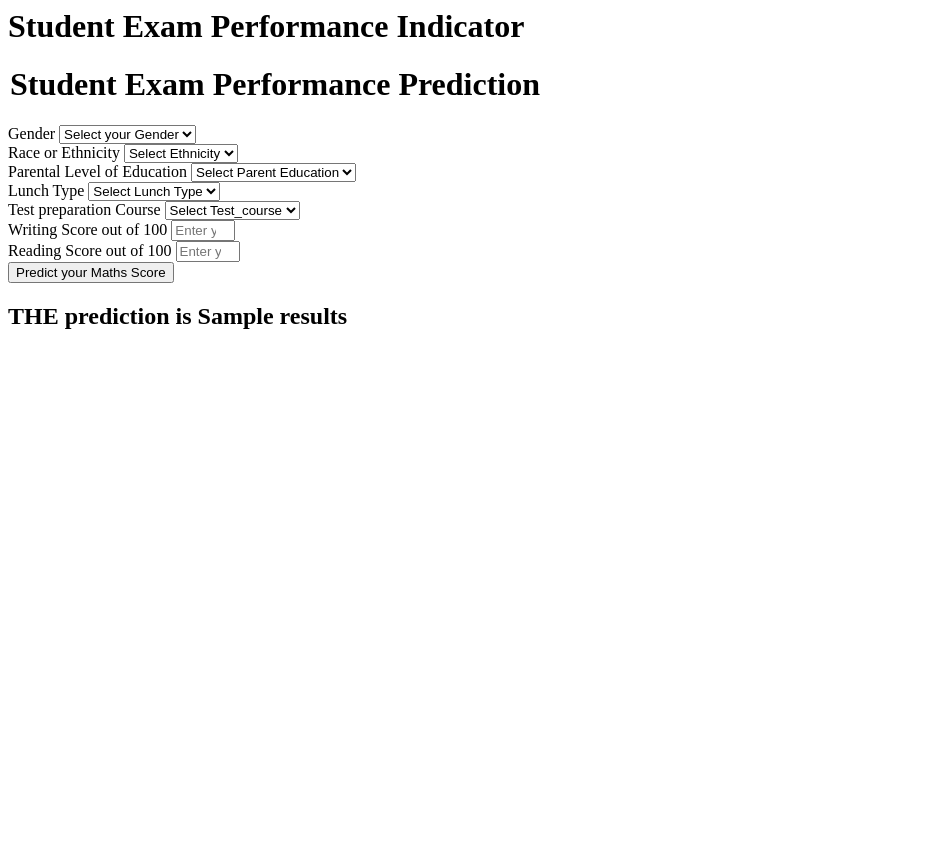
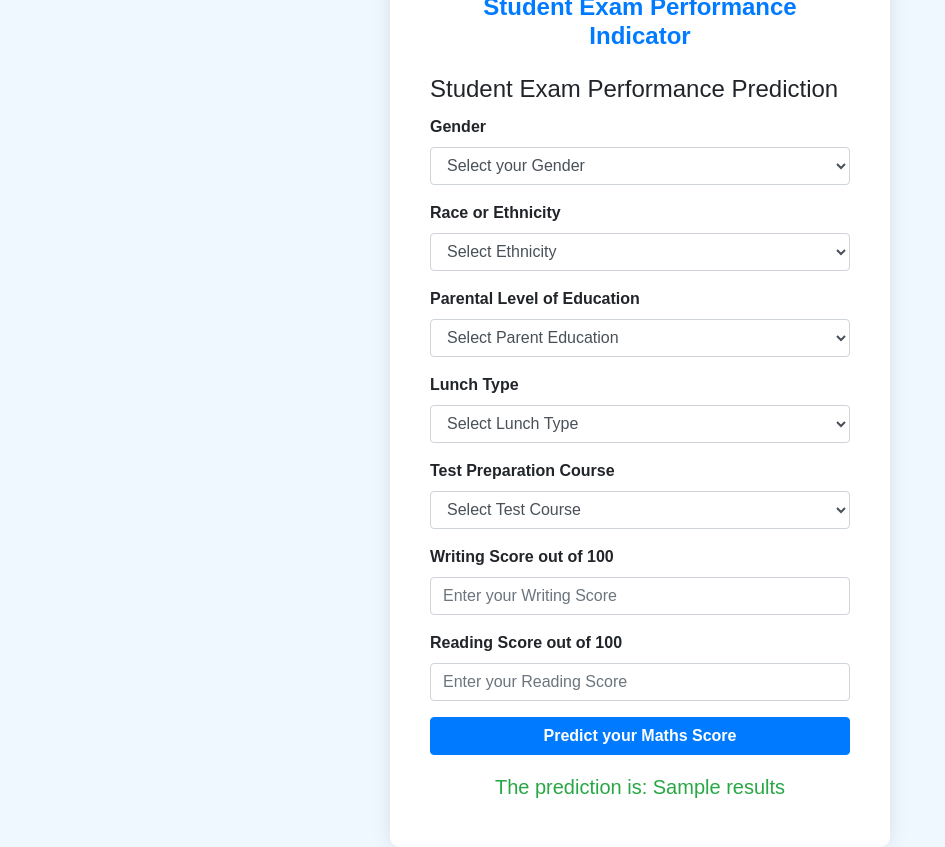
Before and after one commit to Ahmad1998-RPA/MLProject, a Flask app: template templates/home.html in a window 1280 px wide. Shown: the whole page, without its empty margins (0-945 px from the left). Before the commit the page ends 329 px from the top, so only its background shows below. Run offline with Flask 3, Linux system fonts and the light colour scheme; the template is opened without the code that fills it: most values are stand-ins (such as "Sample title", 1, 10 or a date in 2020); some libraries are stand-ins or nearby versions.

Commit message:
Add files via upload

```diff
--- a/templates/home.html
+++ b/templates/home.html
@@ -1,111 +1,150 @@
-<html>
+<!DOCTYPE html>
+<html lang="en">
+
+<head>
+    <meta charset="UTF-8">
+    <meta name="viewport" content="width=device-width, initial-scale=1.0">
+    <title>Student Exam Performance Indicator</title>
+    <!-- Bootstrap CSS -->
+    <link href="https://maxcdn.bootstrapcdn.com/bootstrap/4.5.2/css/bootstrap.min.css" rel="stylesheet">
+    <style>
+        body {
+            background-color: #f0f8ff;
+            font-family: Arial, sans-serif;
+            padding: 0;
+            margin: 0;
+            display: flex;
+            justify-content: center;
+            align-items: center;
+            height: 100vh;
+        }
+
+        .login {
+            background-color: white;
+            padding: 40px;
+            border-radius: 10px;
+            box-shadow: 0px 0px 20px rgba(0, 0, 0, 0.1);
+            max-width: 500px;
+            width: 100%;
+        }
+
+        h1 {
+            font-size: 24px;
+            font-weight: bold;
+            margin-bottom: 20px;
+            color: #007bff;
+            text-align: center;
+        }
+
+        h2 {
+            font-size: 20px;
+            margin-top: 20px;
+            text-align: center;
+            color: #28a745;
+        }
+
+        .form-label {
+            font-weight: bold;
+        }
+
+        .btn-primary {
+            background-color: #007bff;
+            border-color: #007bff;
+            font-weight: bold;
+            width: 100%;
+        }
+
+        .btn-primary:hover {
+            background-color: #0056b3;
+            border-color: #004085;
+        }
+
+        .mb-3 {
+            margin-bottom: 15px;
+        }
+    </style>
+</head>
+
 <body>
     <div class="login">
         <h1>Student Exam Performance Indicator</h1>
+        <form action="{{ url_for('predict_datapoint')}}" method="post">
+            <legend>Student Exam Performance Prediction</legend>
 
-       <form action="{{ url_for('predict_datapoint')}}" method="post">
-        <h1>
-            <legend>Student Exam Performance Prediction</legend>
-        </h1>
             <div class="mb-3">
                 <label class="form-label">Gender</label>
-            <select class="form-control" name="gender" placeholder="Enter you Gender" required>
+                <select class="form-control" name="gender" placeholder="Enter your Gender" required>
                     <option class="placeholder" selected disabled value="">Select your Gender</option>
-                <option value="male">
-                    Male
-                </option>
-                <option value="female">
-                    Female
-                </option>
+                    <option value="male">Male</option>
+                    <option value="female">Female</option>
                 </select>
             </div>
+
             <div class="mb-3">
                 <label class="form-label">Race or Ethnicity</label>
-            <select class="form-control" name="ethnicity" placeholder="Enter you ethnicity" required>
+                <select class="form-control" name="ethnicity" placeholder="Enter your Ethnicity" required>
                     <option class="placeholder" selected disabled value="">Select Ethnicity</option>
-                <option value="group A">
-                    Group A
-                </option>
-                <option value="group B">
-                    Group B
-                </option>
-                <option value="group C">
-                    Group C
-                </option>
-                <option value="group D">
-                    Group D
-                </option>
-                <option value="group E">
-                    Group E
-                </option>
+                    <option value="group A">Group A</option>
+                    <option value="group B">Group B</option>
+                    <option value="group C">Group C</option>
+                    <option value="group D">Group D</option>
+                    <option value="group E">Group E</option>
                 </select>
             </div>
+
             <div class="mb-3">
                 <label class="form-label">Parental Level of Education</label>
-            <select class="form-control" name="parental_level_of_education"
-                placeholder="Enter you Parent Education" required>
+                <select class="form-control" name="parental_level_of_education" placeholder="Enter your Parent Education" required>
                     <option class="placeholder" selected disabled value="">Select Parent Education</option>
-                <option value="associate's degree">
-                    associate's degree
-                </option>
-                <option value="bachelor's degree">
-                    bachelor's degree
-                </option>
-                <option value="high school">
-                    high school
-                </option>
-                <option value="master's degree">
-                    master's degree
-                </option>
-                <option value="some college">
-                    some college
-                </option>
-                <option value="some high school">
-                    some high school
-                </option>
+                    <option value="associate's degree">Associate's degree</option>
+                    <option value="bachelor's degree">Bachelor's degree</option>
+                    <option value="high school">High school</option>
+                    <option value="master's degree">Master's degree</option>
+                    <option value="some college">Some college</option>
+                    <option value="some high school">Some high school</option>
                 </select>
             </div>
+
             <div class="mb-3">
                 <label class="form-label">Lunch Type</label>
-            <select class="form-control" name="lunch" placeholder="Enter you Lunch" required>
+                <select class="form-control" name="lunch" placeholder="Enter your Lunch" required>
                     <option class="placeholder" selected disabled value="">Select Lunch Type</option>
-                <option value="free/reduced">
-                    free/reduced
-                </option>
-                <option value="standard">
-                    standard
-                </option>
+                    <option value="free/reduced">Free/Reduced</option>
+                    <option value="standard">Standard</option>
                 </select>
             </div>
+
             <div class="mb-3">
-            <label class="form-label">Test preparation Course</label>
-            <select class="form-control" name="test_preparation_course" placeholder="Enter you Course"
-                required>
-                <option class="placeholder" selected disabled value="">Select Test_course</option>
-                <option value="none">
-                    None
-                </option>
-                <option value="completed">
-                    Completed
-                </option>
+                <label class="form-label">Test Preparation Course</label>
+                <select class="form-control" name="test_preparation_course" placeholder="Enter your Course" required>
+                    <option class="placeholder" selected disabled value="">Select Test Course</option>
+                    <option value="none">None</option>
+                    <option value="completed">Completed</option>
                 </select>
             </div>
+
             <div class="mb-3">
                 <label class="form-label">Writing Score out of 100</label>
-            <input class="form-control" type="number" name="reading_score"
-                placeholder="Enter your Reading score" min='0' max='100' />
+                <input class="form-control" type="number" name="writing_score" placeholder="Enter your Writing Score" min="0" max="100" required>
             </div>
+
             <div class="mb-3">
                 <label class="form-label">Reading Score out of 100</label>
-            <input class="form-control" type="number" name="writing_score"
-                placeholder="Enter your Reading Score" min='0' max='100' />
+                <input class="form-control" type="number" name="reading_score" placeholder="Enter your Reading Score" min="0" max="100" required>
             </div>
+
             <div class="mb-3">
-            <input class="btn btn-primary" type="submit" value="Predict your Maths Score" required />
+                <input class="btn btn-primary" type="submit" value="Predict your Maths Score">
             </div>
         </form>
-    <h2>
-       THE  prediction is {{results}}
-    </h2>
-   <body>
+
+        <h2>The prediction is: {{results}}</h2>
+    </div>
+
+    <!-- Bootstrap JS and dependencies (Optional, for Bootstrap JS features like modals) -->
+    <script src="https://code.jquery.com/jquery-3.5.1.slim.min.js"></script>
+    <script src="https://cdn.jsdelivr.net/npm/@popperjs/core@2.5.2/dist/umd/popper.min.js"></script>
+    <script src="https://stackpath.bootstrapcdn.com/bootstrap/4.5.2/js/bootstrap.min.js"></script>
+</body>
+
 </html>
```
Also changed, not shown: templates/index.html (+56 -2 lines), templates/test.html (added, +111 -0 lines). Lines whose indentation alone changed are shown as unchanged.
